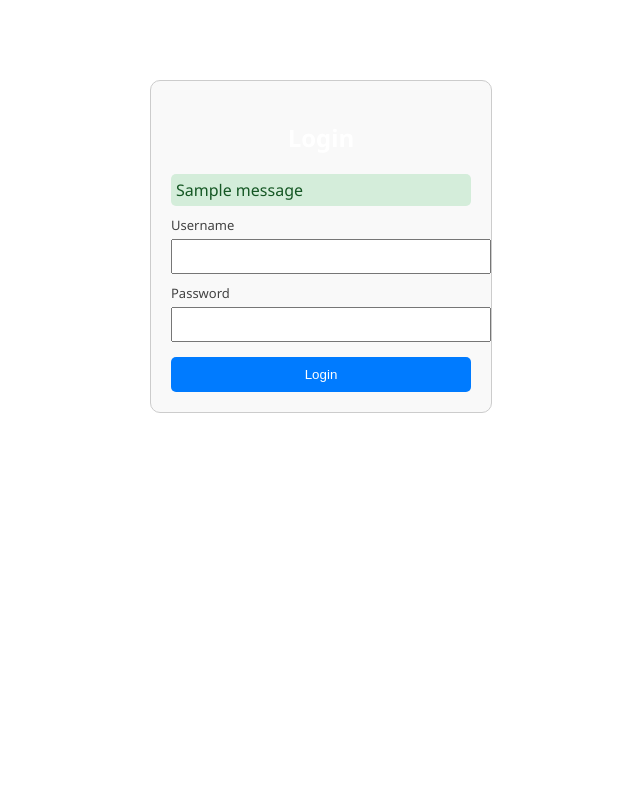
After one commit to Dogephin/AI_Dashboard, a Flask app: page /login in a window 1280 px wide. The commit adds this page. Shown: the whole page, without its empty margins (319-959 px from the left). Run offline with Flask 3, Linux system fonts and the light colour scheme; one stand-in notice (Sample message) is shown; parts of the project's set-up code (start-up, migrations or seed data) failed here and were passed over.

Commit message:
Bare Minimum Login
The bare minimum for an account login

```diff
--- a/app.py
+++ b/app.py
@@ -13,6 +13,7 @@ from routes.settings import settings_bp
 from routes.overall import overall_bp
 from routes.user import user_bp
 from routes.minigame import minigame_bp
+from routes.login import login_bp
 
 app = Flask(__name__)
 app.config["AI-TYPE"] = "API"  # Default to API model
@@ -36,6 +37,7 @@ app.register_blueprint(settings_bp)
 app.register_blueprint(overall_bp)
 app.register_blueprint(user_bp)
 app.register_blueprint(minigame_bp)
+app.register_blueprint(login_bp)
 
 init_cache(app)
 
--- a/config.py
+++ b/config.py
@@ -35,6 +35,9 @@ class Config:
 
     DB_URI = f"mysql+mysqlconnector://{SQL_USER}:{SQL_PASSWORD}@{SQL_HOST}:{SQL_PORT}/{SQL_DATABASE}"
 
+    SECRET_KEY = os.environ["SECRET_KEY"]
+
+
 
 # ? Usage in app.py:
 # app.config.from_object(Config)
--- /dev/null
+++ b/routes/login.py
@@ -0,0 +1,32 @@
+from flask import Blueprint, render_template, request, redirect, url_for, session, flash
+import hashlib
+from .models import SessionLocal, User
+
+login_bp = Blueprint("login", __name__ , template_folder="templates")
+
+@login_bp.route("/login", methods=["GET", "POST"])
+def login():
+    if request.method == "POST":
+        username = request.form.get("username")
+        password = request.form.get("password")
+        hashed_password = hashlib.md5(password.encode()).hexdigest()
+
+        db = SessionLocal()
+        user = db.query(User).filter_by(Username=username, Password=hashed_password).first()
+        db.close()
+
+        if user:
+            session["user"] = user.Username
+            flash("Login successful!", "success")
+            return redirect(url_for("home.home"))  # adjust if your home route is different
+        else:
+            flash("Invalid username or password", "danger")
+
+    return render_template("login.html")
+
+
+@login_bp.route("/logout")
+def logout():
+    session.pop("user", None)
+    flash("You have been logged out.", "info")
+    return redirect(url_for("login.login"))
--- a/static/styles.css
+++ b/static/styles.css
@@ -1168,3 +1168,54 @@ a.sidebar-link:hover {
     transform: rotate(45deg);
     transition: all 0.2s ease-out;
 }
+
+.login-container {
+  width: 300px;
+  margin: 80px auto;
+  padding: 20px;
+  border: 1px solid #ccc;
+  border-radius: 10px;
+  background: #f9f9f9;
+}
+
+.login-container h2 {
+  text-align: center;
+  margin-bottom: 20px;
+}
+
+.login-container label {
+  display: block;
+  margin-top: 10px;
+}
+
+.login-container input {
+  width: 100%;
+  padding: 8px;
+  margin-top: 5px;
+}
+
+.login-container button {
+  margin-top: 15px;
+  width: 100%;
+  padding: 10px;
+  background: #007bff;
+  color: white;
+  border: none;
+  border-radius: 5px;
+  cursor: pointer;
+}
+
+.flash-messages {
+  list-style: none;
+  padding: 0;
+  margin-bottom: 10px;
+}
+
+.flash-messages li {
+  padding: 5px;
+  border-radius: 5px;
+}
+
+.flash-messages .success { background: #d4edda; color: #155724; }
+.flash-messages .danger { background: #f8d7da; color: #721c24; }
+.flash-messages .info { background: #d1ecf1; color: #0c5460; }
--- /dev/null
+++ b/templates/login.html
@@ -0,0 +1,34 @@
+<!DOCTYPE html>
+<html lang="en">
+<head>
+  <meta charset="UTF-8">
+  <title>Login</title>
+  <link rel="stylesheet" href="{{ url_for('static', filename='styles.css') }}">
+</head>
+<body>
+  <div class="login-container">
+    <h2>Login</h2>
+
+    <!-- Show flash messages -->
+    {% with messages = get_flashed_messages(with_categories=true) %}
+      {% if messages %}
+        <ul class="flash-messages">
+          {% for category, message in messages %}
+            <li class="{{ category }}">{{ message }}</li>
+          {% endfor %}
+        </ul>
+      {% endif %}
+    {% endwith %}
+
+    <form method="POST" action="{{ url_for('login.login') }}">
+      <label for="username">Username</label>
+      <input type="text" id="username" name="username" required>
+
+      <label for="password">Password</label>
+      <input type="password" id="password" name="password" required>
+
+      <button type="submit">Login</button>
+    </form>
+  </div>
+</body>
+</html>
```
Also changed, not shown: routes/models.py (added, +13 -0 lines).
